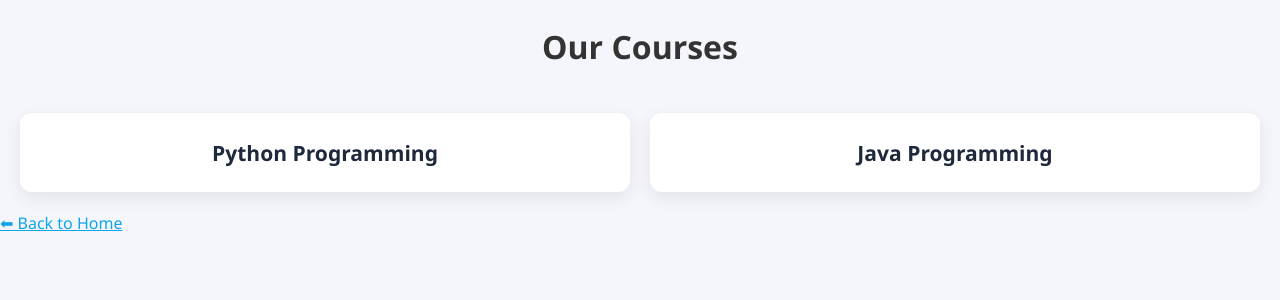
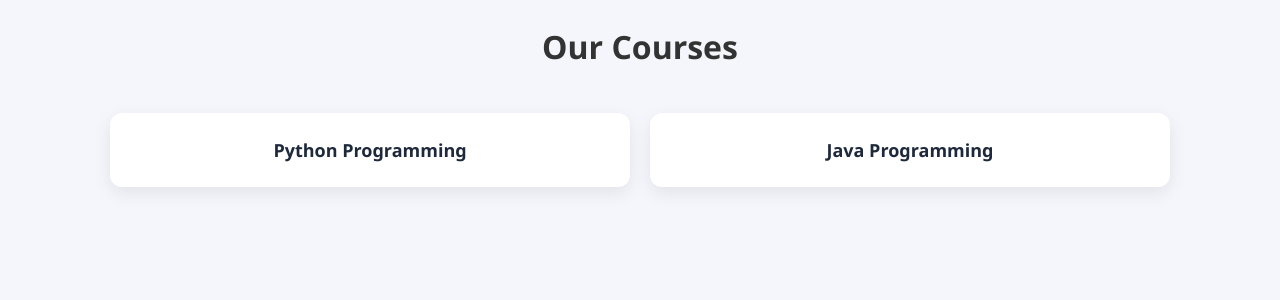
Before and after one commit to nithinnayakgugloth-creator/learnhub-flask, a Flask app: page /courses in a window 1280 px wide. Shown: the part 63-363 px from the top of the page. Run offline with Flask 3, Linux system fonts and the light colour scheme.

Commit message:
Refactor courses.html layout and structure
Updated HTML structure and added a container div.

```diff
--- a/templates/courses.html
+++ b/templates/courses.html
@@ -6,7 +6,6 @@
 </head>
 <body>
 
-<!-- NAVBAR -->
 <div class="navbar">
     <div class="logo">LearnHub</div>
     <div class="nav-links">
@@ -16,25 +15,24 @@
     </div>
 </div>
 
+<div class="container">
+
 <h1>Our Courses</h1>
 
 <div class="course-container">
 
     <div class="course-card">
-        <a href="/python">
-            <h3>Python Programming</h3>
-        </a>
+        <a href="/python">Python Programming</a>
     </div>
 
     <div class="course-card">
-        <a href="/java">
-            <h3>Java Programming</h3>
-        </a>
+        <a href="/java">Java Programming</a>
     </div>
 
 </div>
 
-<a href="/">⬅ Back to Home</a>
+</div>
 
 </body>
 </html>
+</html>
```
